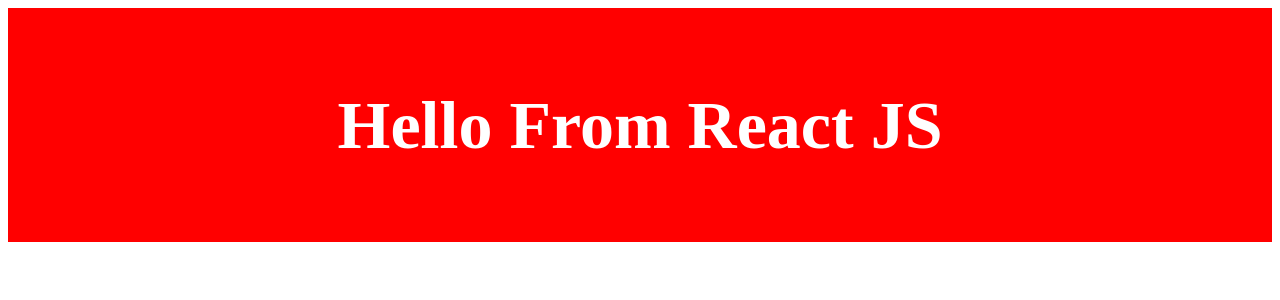
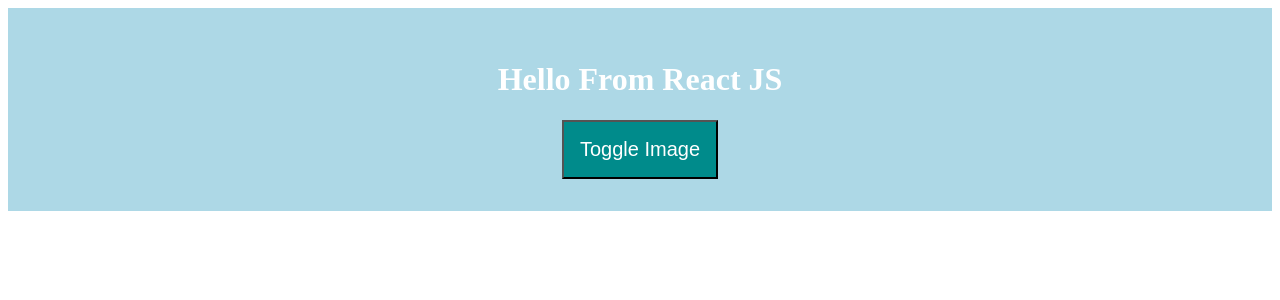
Before and after one commit to AmanSultanBaig/Reactjs-practice, a React (Create React App) app in the folder react-basic/: page / in a window 1280 px wide. Shown: the top 300 px of the page. Built offline with nearby package versions, Linux system fonts and the light colour scheme.

Commit message:
image show/hide on click event using class component

```diff
--- a/react-basic/src/assets/css/style.css
+++ b/react-basic/src/assets/css/style.css
@@ -1,7 +1,24 @@
-.box {
+/* .box {
     background-color: red;
     padding: 2rem;
     text-align: center;
     color: white;
     font-size: 34px
+} */
+.box {
+    background-color: lightblue;
+    padding: 2rem;
+    text-align: center;
+    color: white;
 }
+
+.toggleBtn {
+    background-color: darkcyan;
+    color: white;
+    padding: 1rem;
+    font-size: 20px
+}
+
+.toggleImage {
+    margin-top: 2rem
+}
--- a/react-basic/src/components/App.js
+++ b/react-basic/src/components/App.js
@@ -12,29 +12,44 @@ import '../assets/css/style.css'
 // }
 
 // hello from functional component
-function app({Name}) {
-    // passing props
-    return (
-        <div className="box">
-            <h1>Hello From {Name}</h1>
-        </div>
-    )
-}
+// function app({Name}) {
+//     // passing props
+//     return (
+//         <div className="box">
+//             <h1>Hello From {Name}</h1>
+//         </div>
+//     )
+// }
 
 // hello from class component
-// class app extends React.Component {
-//     // passing props
-//     // constructor(props) {
-//     //     super(props);
-//     // }
-//     render() {
-//         return (
-//             <div className="box">
-//                 <h1>Hello From {this.props.Name}</h1>
-//             </div>
-//         )
-//     }
-// }
+
+
+class app extends React.Component {
+    // passing props
+    constructor(props) {
+        super(props);
+        this.state = {
+            showImage: false
+        }
+    }
+    // click handler for toggle image show/hide
+    toggleImage = () => {
+        this.setState({ showImage: !this.state.showImage }) // toggle effect
+        console.log(`State Now ${this.state.showImage}`)
+    }
+    render() {
+        return (
+            <div className="box">
+                <h1>Hello From {this.props.Name}</h1>
+                <button onClick={this.toggleImage} className="toggleBtn">Toggle Image</button>
+                <div>
+                    {this.state.showImage ? <img className="toggleImage" src="https://i.ytimg.com/vi/PwofRNGX3dw/hqdefault.jpg" /> : null}
+
+                </div>
+            </div>
+        )
+    }
+}
 
 
 export default app;
```
